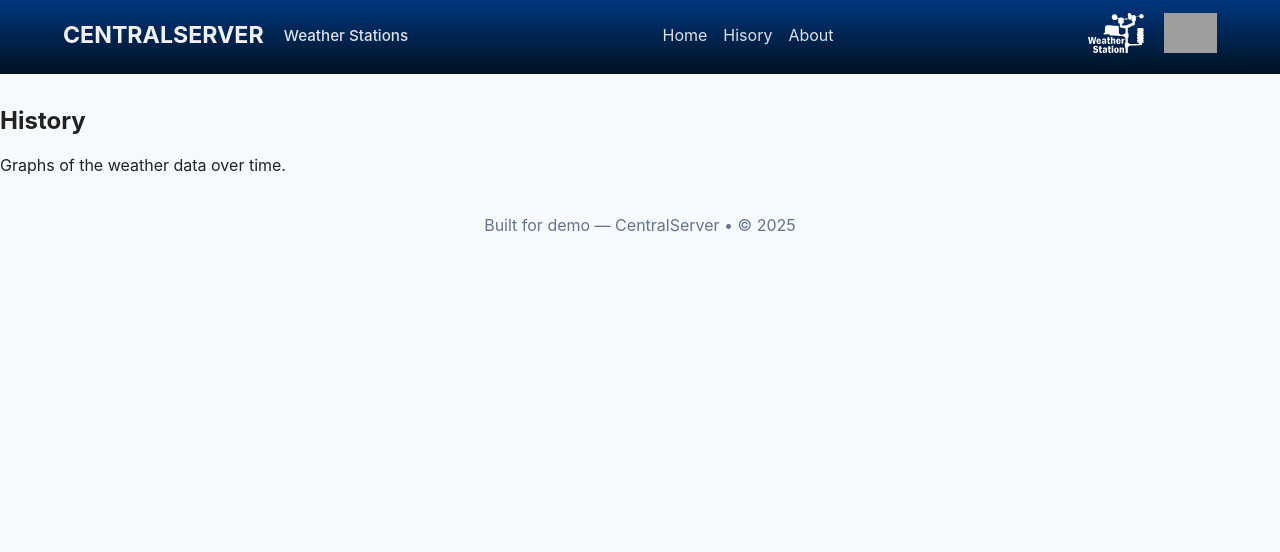
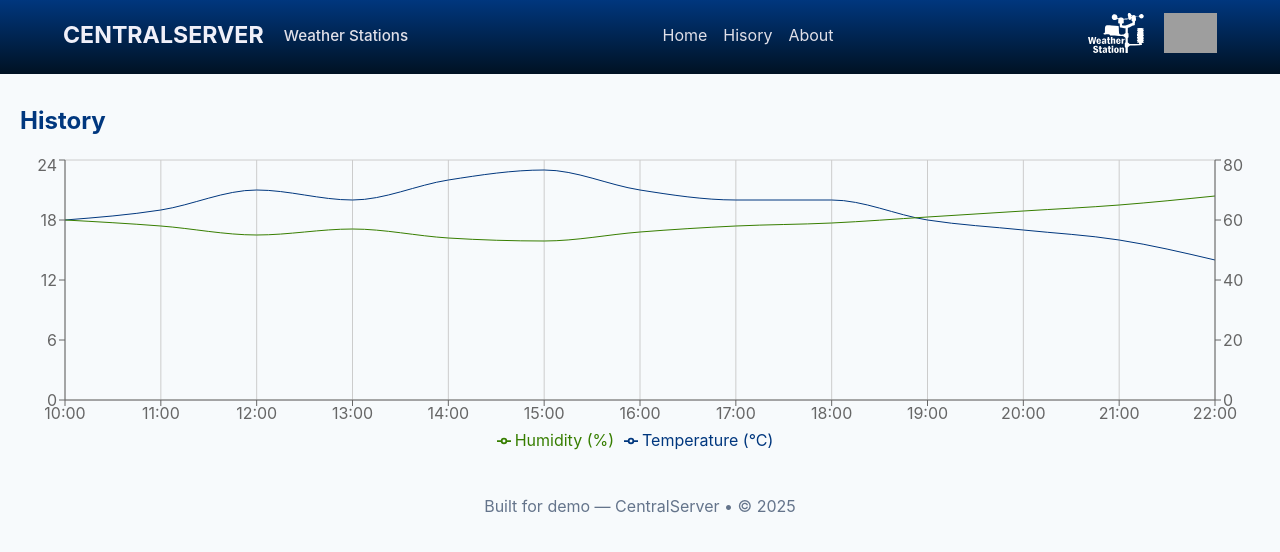
Before and after one commit to TigoG/centralServer, a React (Vite) app in the folder Frontend/: page /history in a window 1280 px wide. Shown: the top 552 px of the page. Built offline with nearby package versions, Linux system fonts and the light colour scheme; grey boxes are pictures that could not be loaded.

Commit message:
history update

```diff
--- a/Frontend/package.json
+++ b/Frontend/package.json
@@ -13,7 +13,8 @@
     "react": "^18.2.0",
     "react-dom": "^18.2.0",
     "react-leaflet": "^4.2.1",
-    "react-router-dom": "^7.9.5"
+    "react-router-dom": "^7.9.5",
+    "recharts": "^3.3.0"
   },
   "devDependencies": {
     "vite": "^5.4.21"
--- a/Frontend/src/components/History/History.css
+++ b/Frontend/src/components/History/History.css
@@ -0,0 +1,8 @@
+h2 {
+    margin: 20px;
+    color: #00377E;
+}
+
+.title {
+    margin-bottom: 20px;
+}
--- a/Frontend/src/components/History/History.jsx
+++ b/Frontend/src/components/History/History.jsx
@@ -1,11 +1,91 @@
 import "./History.css";
 import React from "react";
+import {
+  LineChart,
+  Line,
+  XAxis,
+  YAxis,
+  Tooltip,
+  CartesianGrid,
+  ResponsiveContainer,
+  Legend,
+} from "recharts";
 
 function History() {
+  const temp = [
+    { time: "10:00", temperature: 18 },
+    { time: "11:00", temperature: 19 },
+    { time: "12:00", temperature: 21 },
+    { time: "13:00", temperature: 20 },
+    { time: "14:00", temperature: 22 },
+    { time: "15:00", temperature: 23 },
+    { time: "16:00", temperature: 21 },
+    { time: "17:00", temperature: 20 },
+    { time: "18:00", temperature: 20 },
+    { time: "19:00", temperature: 18 },
+    { time: "20:00", temperature: 17 },
+    { time: "21:00", temperature: 16 },
+    { time: "22:00", temperature: 14 },
+  ];
+
+  const hum = [
+    { time: "10:00", humidity: 60 },
+    { time: "11:00", humidity: 58 },
+    { time: "12:00", humidity: 55 },
+    { time: "13:00", humidity: 57 },
+    { time: "14:00", humidity: 54 },
+    { time: "15:00", humidity: 53 },
+    { time: "16:00", humidity: 56 },
+    { time: "17:00", humidity: 58 },
+    { time: "18:00", humidity: 59 },
+    { time: "19:00", humidity: 61 },
+    { time: "20:00", humidity: 63 },
+    { time: "21:00", humidity: 65 },
+    { time: "22:00", humidity: 68 },
+  ];
+  // merge temperature and humidity arrays by time into a single dataset
+  const data = temp.map((t) => {
+    const found = hum.find((h) => h.time === t.time);
+    return {
+      time: t.time,
+      temperature: t.temperature,
+      humidity: found ? found.humidity : null,
+    };
+  });
+
   return (
     <div className="history">
-      <h2>History</h2>
-      <p>Graphs of the weather data over time.</p>
+      <div className="title">
+        <h2>History</h2>
+      </div>
+      <ResponsiveContainer width="100%" height={300}>
+        <LineChart data={data}>
+          <CartesianGrid stroke="#ccccccff" />
+          <XAxis dataKey="time" />
+          {/* left axis for temperature */}
+          <YAxis yAxisId="left" />
+          {/* right axis for humidity */}
+          <YAxis yAxisId="right" orientation="right" />
+          <Tooltip />
+          <Legend />
+          <Line
+            yAxisId="left"
+            type="monotone"
+            dataKey="temperature"
+            stroke="#00377E"
+            name="Temperature (°C)"
+            dot={false}
+          />
+          <Line
+            yAxisId="right"
+            type="monotone"
+            dataKey="humidity"
+            stroke="#377E00"
+            name="Humidity (%)"
+            dot={false}
+          />
+        </LineChart>
+      </ResponsiveContainer>
     </div>
   );
 }
```
Also changed, not shown: 1 other file (tests, documents, lock files or other folders).
